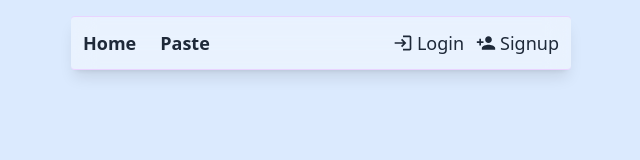
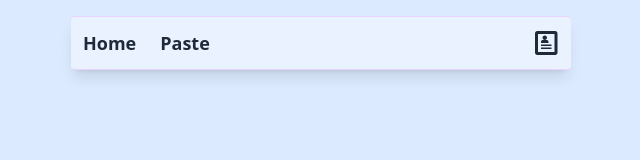
Before and after one commit to manojsingh00963/ICODESAVE, a React (Vite) app: page /profile in a window 1280 px wide. Shown: the top 160 px of the page, without its empty margins (319-959 px from the left). Built offline with nearby package versions, Linux system fonts and the light colour scheme; sample sign-in values are in the browser's storage.

Commit message:
still navbar error

```diff
--- a/src/components/Navbar.jsx
+++ b/src/components/Navbar.jsx
@@ -1,27 +1,27 @@
 import { useState, useEffect } from 'react';
-import { SiGnuprivacyguard } from 'react-icons/si';
+import { ImProfile } from "react-icons/im";
+// import { SiGnuprivacyguard } from 'react-icons/si';
 import { NavLink } from 'react-router-dom';
 import { FiMenu, FiX } from 'react-icons/fi';
 import { MdLogin, MdPersonAdd, MdLogout } from 'react-icons/md';
+// eslint-disable-next-line no-unused-vars
 import { motion, AnimatePresence } from 'framer-motion';
 
 const Navbar = () => {
   const [menuOpen, setMenuOpen] = useState(false);
+  const [isLoggedIn, setIsLoggedIn] = useState(false);
   const [dropdownOpen, setDropdownOpen] = useState(false);
-  const [user, setUser] = useState(null);
 
-  // ✅ Check login status from localStorage
+  // ✅ Check login status from token
   useEffect(() => {
-    const loggedInUser = localStorage.getItem('user');
-    if (loggedInUser) {
-      setUser(JSON.parse(loggedInUser));
-    }
+    const token = localStorage.getItem('auth-token');
+    setIsLoggedIn(!!token);
   }, []);
 
-  // ✅ Handle Logout
+  // ✅ Handle logout
   const handleLogout = () => {
-    localStorage.removeItem('user');
-    setUser(null);
+    localStorage.removeItem('auth-token');
+    setIsLoggedIn(false);
     setDropdownOpen(false);
   };
 
@@ -96,19 +96,18 @@ const Navbar = () => {
         )}
       </AnimatePresence>
 
-      {/* 👤 Profile Dropdown */}
+      {/* 👤 Profile OR Login/Signup */}
       <div className="relative">
-        {user ? (
-          // ✅ If logged in, show Profile and Logout
+        {isLoggedIn ? (
+          // ✅ If logged in, show Profile dropdown
           <>
             <button
               onClick={() => setDropdownOpen(!dropdownOpen)}
-              className="text-lg text-gray-800 hover:text-[#84bef0] cursor-pointer transition duration-300"
+              className="flex items-center gap-2 text-gray-800 hover:text-[#84bef0] transition duration-300"
             >
-              <SiGnuprivacyguard size={24} />
+              <ImProfile size={24} />
             </button>
 
-            {/* Dropdown Menu */}
             <AnimatePresence>
               {dropdownOpen && (
                 <motion.div
@@ -116,19 +115,18 @@ const Navbar = () => {
                   animate={{ opacity: 1, y: 0 }}
                   exit={{ opacity: 0, y: -10 }}
                   transition={{ type: 'spring', stiffness: 120, damping: 15 }}
-                  className="absolute w-40 bg-white/50 backdrop-blur-md rounded-md shadow-lg overflow-hidden right-0 top-10"
+                  className="absolute right-0 mt-2 w-40 bg-white shadow-md rounded-lg overflow-hidden"
                 >
                   <NavLink
                     to="/profile"
-                    className="px-4 py-2 text-gray-800 hover:bg-gray-200 flex items-center gap-2"
+                    className="block px-4 py-2 text-gray-800 hover:bg-gray-100"
                     onClick={() => setDropdownOpen(false)}
                   >
-                    <SiGnuprivacyguard size={20} />
                     Profile
                   </NavLink>
                   <button
                     onClick={handleLogout}
-                    className="w-full text-left px-4 py-2 text-gray-800 hover:bg-gray-200 flex items-center gap-2"
+                    className="w-full text-left px-4 py-2 text-gray-800 hover:bg-gray-100 flex items-center gap-2"
                   >
                     <MdLogout size={20} />
                     Logout
--- a/src/routes/ProtectedRoute.jsx
+++ b/src/routes/ProtectedRoute.jsx
@@ -1,6 +1,6 @@
 import { useEffect, useState } from 'react';
 import { Navigate } from 'react-router-dom';
-import { toast, ToastContainer } from 'react-toastify';
+import { toast } from 'react-toastify';
 
 const ProtectedRoute = ({ children }) => {
   const token = localStorage.getItem('authToken');
@@ -10,7 +10,7 @@ const ProtectedRoute = ({ children }) => {
     if (!token) {
       setShowMessage(true);
 
-      toast.info('Please login first'); // ✅ Show toast message
+      toast.error('Please login first'); // ✅ Show toast message
     }
   }, [token]);
 
```
